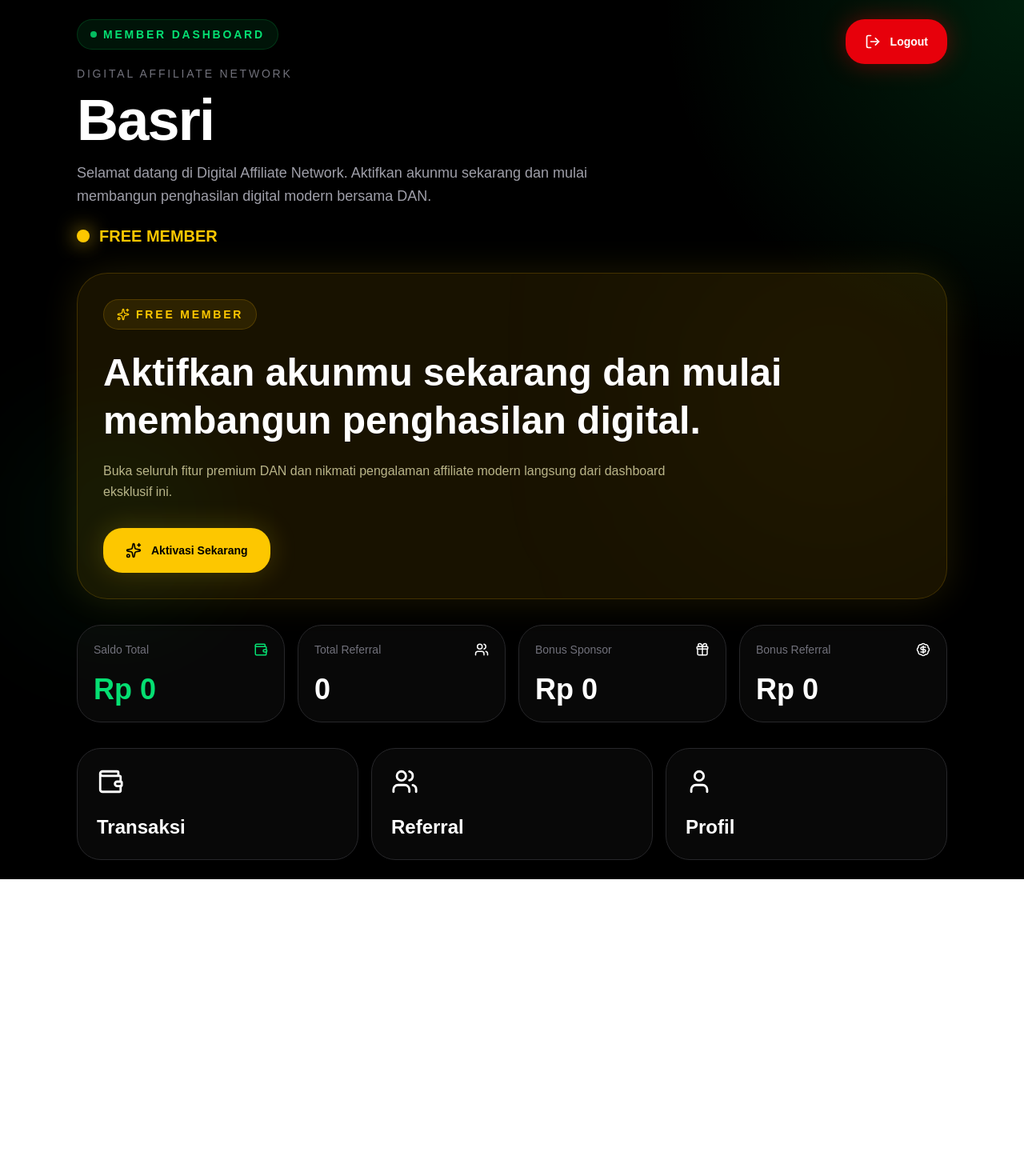
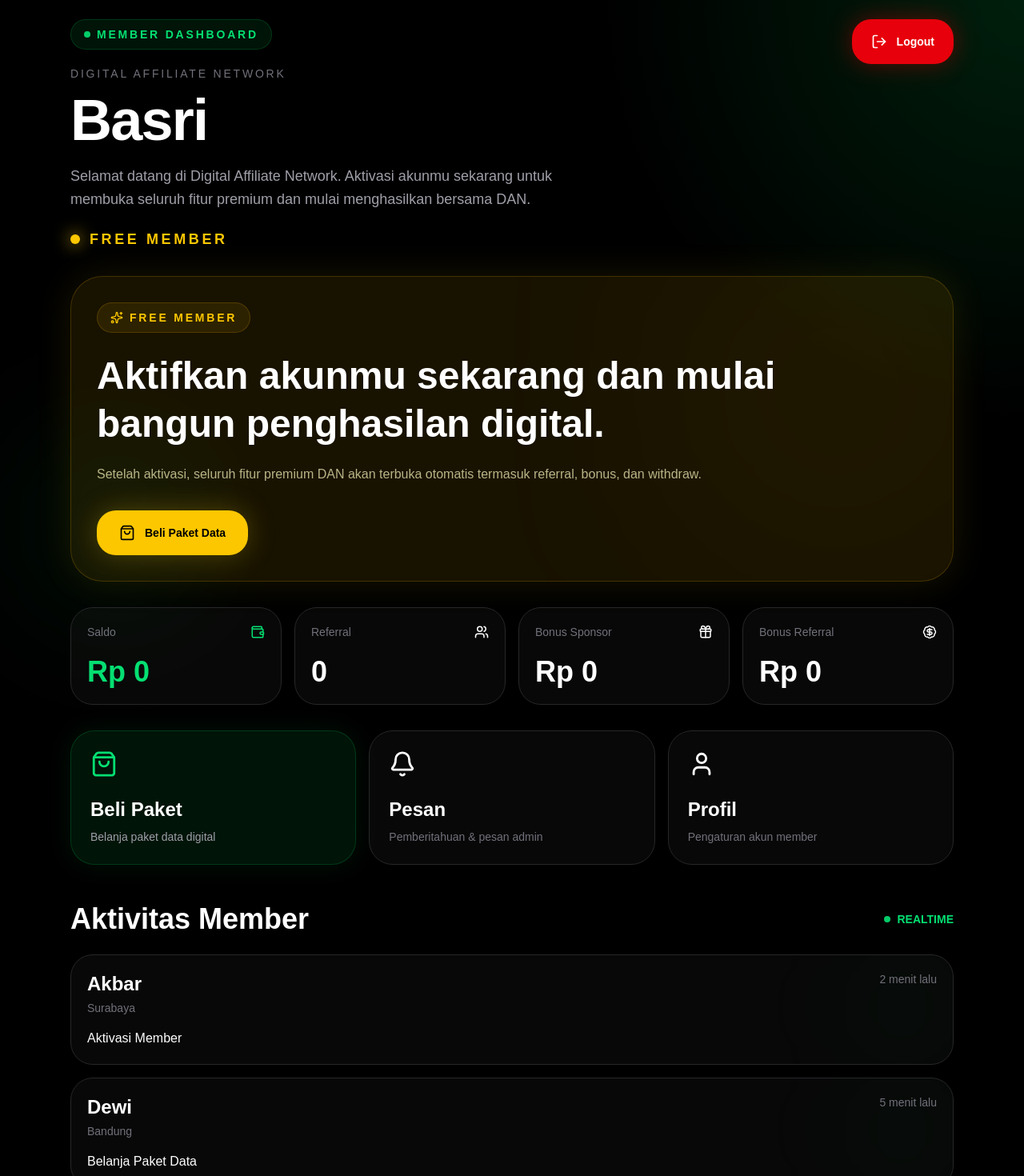
Before and after one commit to ibasnanna-sys/dan-app, a Next.js app: page /member/dashboard in a window 1280 px wide. Shown: the top 1470 px of the page at 80% size. Before the commit the page ends 1099 px from the top, so only its background shows below. Built offline with nearby package versions, Linux system fonts and the light colour scheme.

Commit message:
Refactor member dashboard layout and content

```diff
--- a/src/app/member/dashboard/page.tsx
+++ b/src/app/member/dashboard/page.tsx
@@ -4,35 +4,38 @@ import Link from "next/link";
 import { useState } from "react";
 
 import {
-  Copy,
   LogOut,
   Wallet,
   Users,
   Gift,
   Bell,
   User,
-  CreditCard,
-  Megaphone,
   ShieldCheck,
   Sparkles,
-  Activity,
   BadgeDollarSign,
   ShoppingBag,
   Crown,
   TrendingUp,
   ArrowRight,
+  CreditCard,
+  Megaphone,
 } from "lucide-react";
 
 export default function Home() {
 
-  const [memberStatus] = useState<"free" | "aktif" | "dibekukan">("free");
+  /*
+    STATUS:
+    - free
+    - aktif
+    - dibekukan
+  */
 
-  const activities: {
-    name: string;
-    city: string;
-    activity: string;
-    time: string;
-  }[] = [
+  const [memberStatus] =
+    useState<"free" | "aktif" | "dibekukan">(
+      "free"
+    );
+
+  const activities = [
     {
       name: "Akbar",
       city: "Surabaya",
@@ -66,9 +69,9 @@ export default function Home() {
       return (
         <div className="flex items-center gap-3 mt-5">
 
-          <div className="w-4 h-4 rounded-full bg-green-400 shadow-[0_0_25px_rgba(0,255,120,0.9)]"></div>
+          <div className="w-3 h-3 rounded-full bg-green-400 shadow-[0_0_20px_rgba(0,255,120,1)]"></div>
 
-          <span className="text-green-400 font-black text-xl uppercase">
+          <span className="text-green-400 font-black text-sm md:text-lg tracking-[0.2em] uppercase">
             MEMBER AKTIF
           </span>
 
@@ -81,9 +84,9 @@ export default function Home() {
       return (
         <div className="flex items-center gap-3 mt-5">
 
-          <div className="w-4 h-4 rounded-full bg-orange-400 shadow-[0_0_25px_rgba(255,120,0,0.9)]"></div>
+          <div className="w-3 h-3 rounded-full bg-orange-400 shadow-[0_0_20px_rgba(255,120,0,1)]"></div>
 
-          <span className="text-orange-400 font-black text-xl uppercase">
+          <span className="text-orange-400 font-black text-sm md:text-lg tracking-[0.2em] uppercase">
             AKUN DIBEKUKAN
           </span>
 
@@ -94,9 +97,9 @@ export default function Home() {
     return (
       <div className="flex items-center gap-3 mt-5">
 
-        <div className="w-4 h-4 rounded-full bg-yellow-400 shadow-[0_0_25px_rgba(250,204,21,0.9)]"></div>
+        <div className="w-3 h-3 rounded-full bg-yellow-400 shadow-[0_0_20px_rgba(250,204,21,1)]"></div>
 
-        <span className="text-yellow-400 font-black text-xl uppercase">
+        <span className="text-yellow-400 font-black text-sm md:text-lg tracking-[0.2em] uppercase">
           FREE MEMBER
         </span>
 
@@ -109,9 +112,9 @@ export default function Home() {
     if (memberStatus === "aktif") {
 
       return (
-        <p className="text-zinc-400 mt-4 text-base md:text-lg max-w-2xl leading-relaxed">
-          Selamat datang kembali di ekosistem affiliate modern DAN.
-          Bangun jaringan digitalmu dan tingkatkan penghasilan langsung dari dashboard premium ini.
+        <p className="text-zinc-400 mt-5 text-sm md:text-lg max-w-2xl leading-relaxed">
+          Selamat datang kembali di Digital Affiliate Network.
+          Nikmati seluruh fitur premium DAN dan mulai bangun penghasilan digital modern langsung dari dashboard ini.
         </p>
       );
     }
@@ -119,29 +122,29 @@ export default function Home() {
     if (memberStatus === "dibekukan") {
 
       return (
-        <p className="text-zinc-400 mt-4 text-base md:text-lg max-w-2xl leading-relaxed">
+        <p className="text-zinc-400 mt-5 text-sm md:text-lg max-w-2xl leading-relaxed">
           Akunmu sedang dibekukan sementara.
-          Lakukan transaksi pembelian untuk mengaktifkan kembali seluruh fitur affiliate DAN.
+          Lakukan pembelian paket data untuk mengaktifkan kembali seluruh fitur member DAN.
         </p>
       );
     }
 
     return (
-      <p className="text-zinc-400 mt-4 text-base md:text-lg max-w-2xl leading-relaxed">
+      <p className="text-zinc-400 mt-5 text-sm md:text-lg max-w-2xl leading-relaxed">
         Selamat datang di Digital Affiliate Network.
-        Aktifkan akunmu sekarang dan mulai membangun penghasilan digital modern bersama DAN.
+        Aktivasi akunmu sekarang untuk membuka seluruh fitur premium dan mulai menghasilkan bersama DAN.
       </p>
     );
   }
 
-  function renderStatusCard() {
+  function renderHeroCard() {
 
     if (memberStatus === "aktif") {
 
       return (
-        <div className="relative overflow-hidden mt-8 rounded-[38px] border border-green-500/20 bg-green-500/10 p-6 md:p-8 shadow-[0_0_45px_rgba(0,255,100,0.12)]">
+        <div className="relative overflow-hidden mt-8 rounded-[32px] md:rounded-[40px] border border-green-500/20 bg-green-500/10 p-6 md:p-8 shadow-[0_0_45px_rgba(0,255,100,0.10)]">
 
-          <div className="absolute top-0 right-0 w-72 h-72 bg-green-400/10 blur-[140px] rounded-full"></div>
+          <div className="absolute top-0 right-0 w-72 h-72 bg-green-500/10 blur-[140px] rounded-full"></div>
 
           <div className="relative z-10">
 
@@ -152,29 +155,32 @@ export default function Home() {
                 className="text-green-400"
               />
 
-              <span className="text-green-400 text-sm font-black tracking-[0.2em]">
-                MEMBER AKTIF
+              <span className="text-green-400 text-xs md:text-sm font-black tracking-[0.2em]">
+                PREMIUM MEMBER
               </span>
 
             </div>
 
             <h2 className="text-3xl md:text-5xl font-black leading-tight mt-6 max-w-4xl">
-              Bangun jaringan digital yang menghasilkan bersama DAN.
+              Bangun jaringan digital modern dan hasilkan bonus tanpa batas.
             </h2>
 
             <p className="text-green-100/70 text-sm md:text-base leading-relaxed mt-5 max-w-3xl">
-              Nikmati seluruh fitur premium dan bangun penghasilan affiliate digital tanpa batas.
+              Seluruh fitur premium DAN sudah aktif dan siap digunakan untuk membangun bisnis affiliate digitalmu.
             </p>
 
             <div className="flex flex-wrap gap-4 mt-8">
 
-              <button className="inline-flex h-14 px-7 rounded-3xl bg-green-500 hover:bg-green-400 transition-all duration-300 text-black font-black text-sm items-center justify-center gap-3 shadow-[0_0_35px_rgba(0,255,120,0.20)]">
+              <Link
+                href="/member/produk"
+                className="inline-flex h-14 px-7 rounded-3xl bg-green-500 hover:bg-green-400 transition-all duration-300 text-black font-black text-sm items-center justify-center gap-3 shadow-[0_0_35px_rgba(0,255,120,0.25)]"
+              >
 
-                <Users size={20} />
+                <ShoppingBag size={20} />
 
-                Bagikan Referral
+                Belanja Paket Data
 
-              </button>
+              </Link>
 
               <Link
                 href="/member/referral"
@@ -198,9 +204,9 @@ export default function Home() {
     if (memberStatus === "dibekukan") {
 
       return (
-        <div className="relative overflow-hidden mt-8 rounded-[38px] border border-orange-500/20 bg-orange-500/10 p-6 md:p-8 shadow-[0_0_45px_rgba(255,120,0,0.10)]">
+        <div className="relative overflow-hidden mt-8 rounded-[32px] md:rounded-[40px] border border-orange-500/20 bg-orange-500/10 p-6 md:p-8 shadow-[0_0_45px_rgba(255,120,0,0.10)]">
 
-          <div className="absolute top-0 right-0 w-72 h-72 bg-orange-400/10 blur-[140px] rounded-full"></div>
+          <div className="absolute top-0 right-0 w-72 h-72 bg-orange-500/10 blur-[140px] rounded-full"></div>
 
           <div className="relative z-10">
 
@@ -211,28 +217,28 @@ export default function Home() {
                 className="text-orange-400"
               />
 
-              <span className="text-orange-400 text-sm font-black tracking-[0.2em]">
+              <span className="text-orange-400 text-xs md:text-sm font-black tracking-[0.2em]">
                 AKUN DIBEKUKAN
               </span>
 
             </div>
 
             <h2 className="text-3xl md:text-5xl font-black leading-tight mt-6 max-w-4xl">
-              Aktifkan kembali akunmu untuk melanjutkan aktivitas digital.
+              Aktifkan kembali akunmu untuk membuka fitur member premium.
             </h2>
 
             <p className="text-orange-100/70 text-sm md:text-base leading-relaxed mt-5 max-w-3xl">
-              Lakukan transaksi pembelian untuk membuka kembali seluruh fitur DAN secara otomatis.
+              Lakukan pembelian paket data agar akun aktif kembali secara otomatis.
             </p>
 
             <Link
               href="/member/produk"
-              className="inline-flex h-14 px-7 mt-8 rounded-3xl bg-orange-500 hover:bg-orange-400 transition-all duration-300 text-black font-black text-sm items-center justify-center gap-3 shadow-[0_0_35px_rgba(255,120,0,0.20)]"
+              className="inline-flex h-14 px-7 mt-8 rounded-3xl bg-orange-500 hover:bg-orange-400 transition-all duration-300 text-black font-black text-sm items-center justify-center gap-3 shadow-[0_0_35px_rgba(255,120,0,0.25)]"
             >
 
               <ShoppingBag size={20} />
 
-              Belanja Sekarang
+              Belanja Paket Data
 
             </Link>
 
@@ -243,7 +249,7 @@ export default function Home() {
     }
 
     return (
-      <div className="relative overflow-hidden mt-8 rounded-[38px] border border-yellow-500/20 bg-yellow-500/10 p-6 md:p-8 shadow-[0_0_45px_rgba(250,204,21,0.12)]">
+      <div className="relative overflow-hidden mt-8 rounded-[32px] md:rounded-[40px] border border-yellow-500/20 bg-yellow-500/10 p-6 md:p-8 shadow-[0_0_45px_rgba(250,204,21,0.10)]">
 
         <div className="absolute top-0 right-0 w-72 h-72 bg-yellow-400/10 blur-[140px] rounded-full"></div>
 
@@ -256,28 +262,28 @@ export default function Home() {
               className="text-yellow-400"
             />
 
-            <span className="text-yellow-400 text-sm font-black tracking-[0.2em]">
+            <span className="text-yellow-400 text-xs md:text-sm font-black tracking-[0.2em]">
               FREE MEMBER
             </span>
 
           </div>
 
           <h2 className="text-3xl md:text-5xl font-black leading-tight mt-6 max-w-4xl">
-            Aktifkan akunmu sekarang dan mulai membangun penghasilan digital.
+            Aktifkan akunmu sekarang dan mulai bangun penghasilan digital.
           </h2>
 
           <p className="text-yellow-100/70 text-sm md:text-base leading-relaxed mt-5 max-w-3xl">
-            Buka seluruh fitur premium DAN dan nikmati pengalaman affiliate modern langsung dari dashboard eksklusif ini.
+            Setelah aktivasi, seluruh fitur premium DAN akan terbuka otomatis termasuk referral, bonus, dan withdraw.
           </p>
 
           <Link
             href="/member/produk"
-            className="inline-flex h-14 px-7 mt-8 rounded-3xl bg-yellow-400 hover:bg-yellow-300 transition-all duration-300 text-black font-black text-sm items-center justify-center gap-3 shadow-[0_0_35px_rgba(250,204,21,0.20)]"
+            className="inline-flex h-14 px-7 mt-8 rounded-3xl bg-yellow-400 hover:bg-yellow-300 transition-all duration-300 text-black font-black text-sm items-center justify-center gap-3 shadow-[0_0_35px_rgba(250,204,21,0.25)]"
           >
 
-            <Sparkles size={20} />
+            <ShoppingBag size={20} />
 
-            Aktivasi Sekarang
+            Beli Paket Data
 
           </Link>
 
@@ -290,13 +296,15 @@ export default function Home() {
   return (
     <main className="min-h-screen bg-black text-white overflow-hidden">
 
-      <div className="fixed inset-0 bg-[radial-gradient(circle_at_top_right,rgba(0,255,100,0.12),transparent_30%)] pointer-events-none"></div>
+      {/* BACKGROUND */}
+      <div className="fixed inset-0 bg-[radial-gradient(circle_at_top_right,rgba(0,255,100,0.12),transparent_35%)] pointer-events-none"></div>
 
       <div className="fixed bottom-0 left-0 w-72 h-72 bg-green-500/5 blur-3xl rounded-full pointer-events-none"></div>
 
-      <div className="max-w-6xl mx-auto px-5 py-6 md:px-8 relative z-10">
+      <div className="relative max-w-6xl mx-auto px-4 md:px-6 py-5 md:py-6 pb-32">
 
-        <div className="flex items-start justify-between gap-5 flex-wrap">
+        {/* HEADER */}
+        <div className="flex flex-col lg:flex-row lg:items-start lg:justify-between gap-6">
 
           <div>
 
@@ -304,17 +312,17 @@ export default function Home() {
 
               <div className="w-2 h-2 rounded-full bg-green-400 animate-pulse"></div>
 
-              <span className="text-green-400 text-sm font-black tracking-[0.2em]">
+              <span className="text-green-400 text-xs md:text-sm font-black tracking-[0.2em]">
                 MEMBER DASHBOARD
               </span>
 
             </div>
 
-            <p className="text-zinc-500 text-sm tracking-[0.2em] uppercase">
+            <p className="text-zinc-500 text-xs md:text-sm tracking-[0.2em] uppercase">
               Digital Affiliate Network
             </p>
 
-            <h1 className="text-5xl md:text-7xl font-black mt-3 tracking-tight leading-none">
+            <h1 className="text-4xl md:text-7xl font-black mt-3 tracking-tight leading-none">
               Basri
             </h1>
 
@@ -324,7 +332,7 @@ export default function Home() {
 
           </div>
 
-          <button className="h-14 px-6 rounded-[24px] bg-red-600 hover:bg-red-700 transition-all duration-300 flex items-center gap-3 font-black text-sm shadow-[0_0_30px_rgba(255,0,0,0.35)]">
+          <button className="w-full lg:w-auto h-14 px-6 rounded-[24px] bg-red-600 hover:bg-red-700 transition-all duration-300 flex items-center justify-center gap-3 font-black text-sm shadow-[0_0_30px_rgba(255,0,0,0.35)]">
 
             <LogOut size={20} />
 
@@ -334,16 +342,18 @@ export default function Home() {
 
         </div>
 
-        {renderStatusCard()}
+        {/* HERO */}
+        {renderHeroCard()}
 
+        {/* STATS */}
         <div className="grid grid-cols-2 xl:grid-cols-4 gap-4 mt-8">
 
-          <div className="bg-white/[0.03] border border-zinc-800 rounded-[30px] p-5">
+          <div className="bg-white/[0.03] border border-zinc-800 rounded-[28px] p-5">
 
             <div className="flex items-center justify-between">
 
               <p className="text-zinc-500 text-sm">
-                Saldo Total
+                Saldo
               </p>
 
               <Wallet
@@ -353,18 +363,18 @@ export default function Home() {
 
             </div>
 
-            <h2 className="text-green-400 text-4xl font-black mt-5">
+            <h2 className="text-green-400 text-2xl md:text-4xl font-black mt-5 break-words">
               Rp 0
             </h2>
 
           </div>
 
-          <div className="bg-white/[0.03] border border-zinc-800 rounded-[30px] p-5">
+          <div className="bg-white/[0.03] border border-zinc-800 rounded-[28px] p-5">
 
             <div className="flex items-center justify-between">
 
               <p className="text-zinc-500 text-sm">
-                Total Referral
+                Referral
               </p>
 
               <Users
@@ -374,13 +384,13 @@ export default function Home() {
 
             </div>
 
-            <h2 className="text-4xl font-black mt-5">
+            <h2 className="text-2xl md:text-4xl font-black mt-5">
               0
             </h2>
 
           </div>
 
-          <div className="bg-white/[0.03] border border-zinc-800 rounded-[30px] p-5">
+          <div className="bg-white/[0.03] border border-zinc-800 rounded-[28px] p-5">
 
             <div className="flex items-center justify-between">
 
@@ -395,13 +405,13 @@ export default function Home() {
 
             </div>
 
-            <h2 className="text-4xl font-black mt-5">
+            <h2 className="text-2xl md:text-4xl font-black mt-5 break-words">
               Rp 0
             </h2>
 
           </div>
 
-          <div className="bg-white/[0.03] border border-zinc-800 rounded-[30px] p-5">
+          <div className="bg-white/[0.03] border border-zinc-800 rounded-[28px] p-5">
 
             <div className="flex items-center justify-between">
 
@@ -416,7 +426,7 @@ export default function Home() {
 
             </div>
 
-            <h2 className="text-4xl font-black mt-5">
+            <h2 className="text-2xl md:text-4xl font-black mt-5 break-words">
               Rp 0
             </h2>
 
@@ -424,50 +434,190 @@ export default function Home() {
 
         </div>
 
+        {/* MENU */}
         <div className="grid grid-cols-2 md:grid-cols-3 gap-4 mt-8">
 
+          {/* PRODUK */}
           <Link
-            href="/member/transaksi"
-            className="bg-white/[0.03] border border-zinc-800 hover:border-green-500 transition-all duration-300 rounded-[30px] p-6"
+            href="/member/produk"
+            className="bg-green-500/10 border border-green-500/20 hover:border-green-400 transition-all duration-300 rounded-[30px] p-5 md:p-6 shadow-[0_0_30px_rgba(0,255,120,0.08)]"
           >
 
-            <Wallet size={34} />
+            <ShoppingBag
+              size={34}
+              className="text-green-400"
+            />
 
-            <h2 className="text-2xl font-black mt-6">
-              Transaksi
+            <h2 className="text-xl md:text-2xl font-black mt-6">
+              Beli Paket
             </h2>
+
+            <p className="text-zinc-400 text-sm mt-2">
+              Belanja paket data digital
+            </p>
 
           </Link>
 
+          {/* PEMBERITAHUAN */}
           <Link
-            href="/member/referral"
-            className="bg-white/[0.03] border border-zinc-800 hover:border-green-500 transition-all duration-300 rounded-[30px] p-6"
+            href="/member/pemberitahuan"
+            className="bg-white/[0.03] border border-zinc-800 hover:border-green-500 transition-all duration-300 rounded-[30px] p-5 md:p-6"
           >
 
-            <Users size={34} />
+            <Bell size={34} />
 
-            <h2 className="text-2xl font-black mt-6">
-              Referral
+            <h2 className="text-xl md:text-2xl font-black mt-6">
+              Pesan
             </h2>
+
+            <p className="text-zinc-500 text-sm mt-2">
+              Pemberitahuan & pesan admin
+            </p>
 
           </Link>
 
+          {/* PROFILE */}
           <Link
             href="/member/profile"
-            className="bg-white/[0.03] border border-zinc-800 hover:border-green-500 transition-all duration-300 rounded-[30px] p-6"
+            className="bg-white/[0.03] border border-zinc-800 hover:border-green-500 transition-all duration-300 rounded-[30px] p-5 md:p-6"
           >
 
             <User size={34} />
 
-            <h2 className="text-2xl font-black mt-6">
+            <h2 className="text-xl md:text-2xl font-black mt-6">
               Profil
             </h2>
 
+            <p className="text-zinc-500 text-sm mt-2">
+              Pengaturan akun member
+            </p>
+
           </Link>
+
+          {/* MENU KHUSUS MEMBER AKTIF */}
+          {memberStatus === "aktif" && (
+            <>
+              <Link
+                href="/member/transaksi"
+                className="bg-white/[0.03] border border-zinc-800 hover:border-green-500 transition-all duration-300 rounded-[30px] p-5 md:p-6"
+              >
+
+                <Wallet size={34} />
+
+                <h2 className="text-xl md:text-2xl font-black mt-6">
+                  Transaksi
+                </h2>
+
+                <p className="text-zinc-500 text-sm mt-2">
+                  Riwayat transaksi member
+                </p>
+
+              </Link>
+
+              <Link
+                href="/member/referral"
+                className="bg-white/[0.03] border border-zinc-800 hover:border-green-500 transition-all duration-300 rounded-[30px] p-5 md:p-6"
+              >
+
+                <Users size={34} />
+
+                <h2 className="text-xl md:text-2xl font-black mt-6">
+                  Referral
+                </h2>
+
+                <p className="text-zinc-500 text-sm mt-2">
+                  Jaringan referral member
+                </p>
+
+              </Link>
+
+              <Link
+                href="/member/withdraw"
+                className="bg-white/[0.03] border border-zinc-800 hover:border-green-500 transition-all duration-300 rounded-[30px] p-5 md:p-6"
+              >
+
+                <CreditCard size={34} />
+
+                <h2 className="text-xl md:text-2xl font-black mt-6">
+                  Withdraw
+                </h2>
+
+                <p className="text-zinc-500 text-sm mt-2">
+                  Tarik saldo bonus referral
+                </p>
+
+              </Link>
+            </>
+          )}
+
+        </div>
+
+        {/* LIVE ACTIVITY */}
+        <div className="mt-12">
+
+          <div className="flex items-center justify-between mb-6">
+
+            <h2 className="text-2xl md:text-4xl font-black">
+              Aktivitas Member
+            </h2>
+
+            <div className="flex items-center gap-2">
+
+              <div className="w-2 h-2 rounded-full bg-green-400 animate-pulse"></div>
+
+              <span className="text-green-400 text-xs md:text-sm font-black">
+                REALTIME
+              </span>
+
+            </div>
+
+          </div>
+
+          <div className="space-y-4">
+
+            {activities.map((item, index) => (
+
+              <div
+                key={index}
+                className="relative overflow-hidden rounded-[28px] border border-zinc-800 bg-white/[0.03] p-5"
+              >
+
+                <div className="absolute top-0 right-0 w-32 h-32 bg-green-500/5 blur-3xl rounded-full"></div>
+
+                <div className="relative z-10 flex items-start justify-between gap-4">
+
+                  <div>
+
+                    <h3 className="text-lg md:text-2xl font-black">
+                      {item.name}
+                    </h3>
+
+                    <p className="text-zinc-500 text-sm mt-1">
+                      {item.city}
+                    </p>
+
+                    <p className="text-sm md:text-base mt-4">
+                      {item.activity}
+                    </p>
+
+                  </div>
+
+                  <span className="text-zinc-500 text-xs md:text-sm whitespace-nowrap">
+                    {item.time}
+                  </span>
+
+                </div>
+
+              </div>
+
+            ))}
+
+          </div>
 
         </div>
 
       </div>
+
     </main>
   );
 }
```
